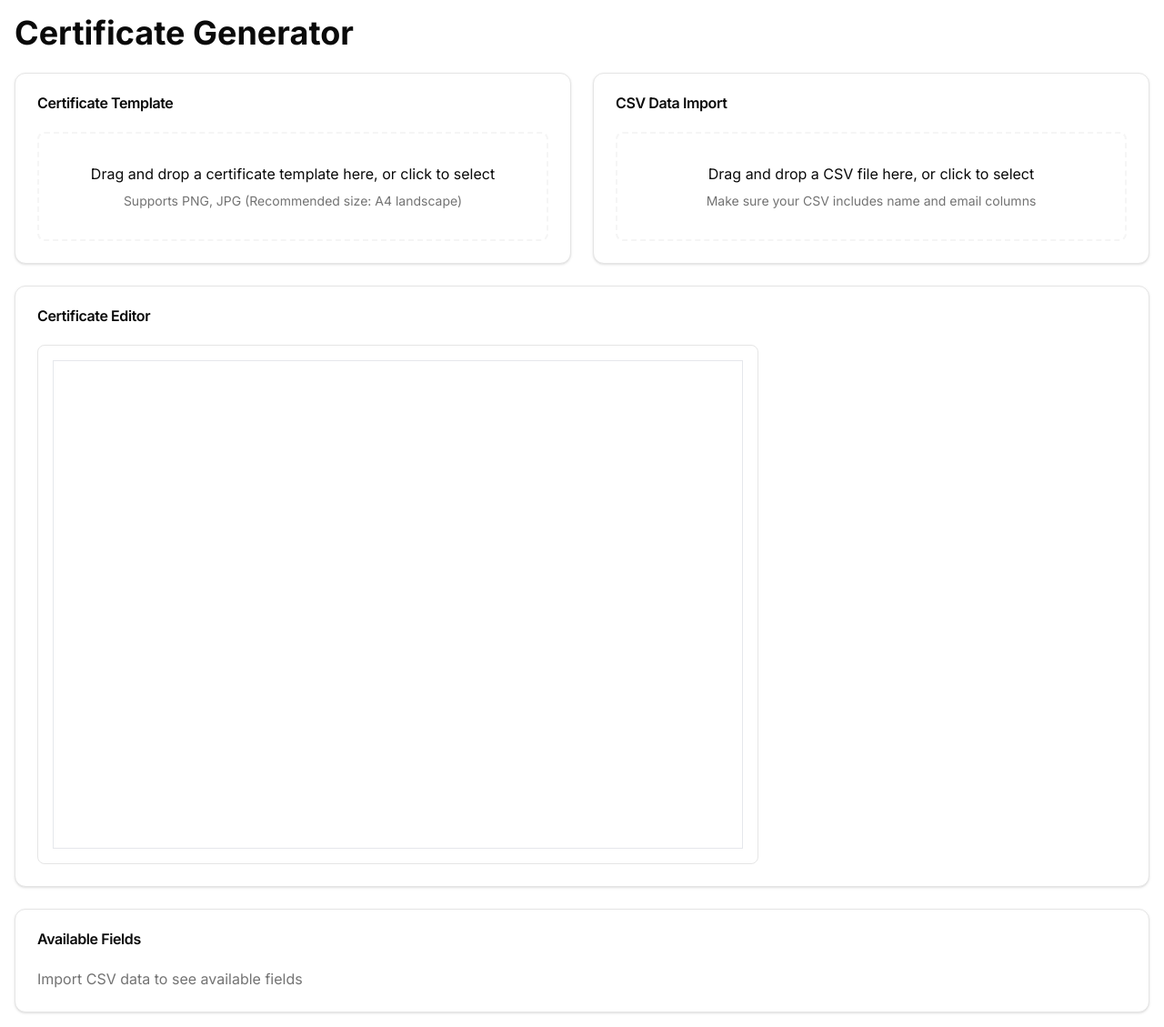
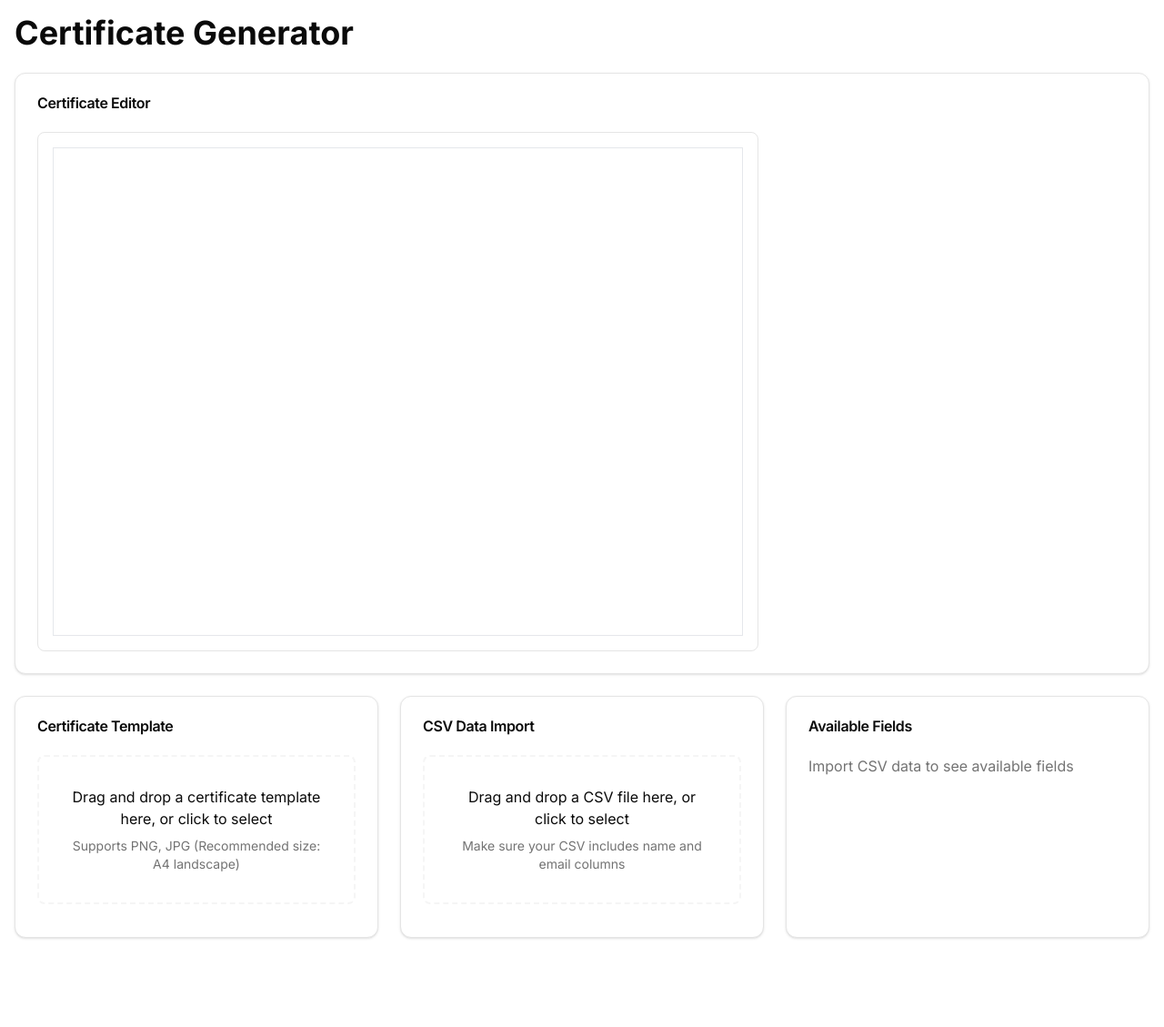
Before and after one commit to krishna18developer/document-maker, a Next.js app: page / in a window 1280 px wide. Shown: the whole page at 91% size. After the commit the page ends 1047 px from the top, so only its background shows below. Built offline with nearby package versions, Linux system fonts and the light colour scheme.

Commit message:
Popluation working !!

```diff
--- a/src/app/page.tsx
+++ b/src/app/page.tsx
@@ -14,26 +14,6 @@ export default function Home() {
           <h1 className="text-4xl font-bold">Certificate Generator</h1>
         </div>
 
-        <div className="grid grid-cols-1 md:grid-cols-2 gap-6">
-          <Card>
-            <CardHeader>
-              <CardTitle>Certificate Template</CardTitle>
-            </CardHeader>
-            <CardContent>
-              <CertificateUploader />
-            </CardContent>
-          </Card>
-
-          <Card>
-            <CardHeader>
-              <CardTitle>CSV Data Import</CardTitle>
-            </CardHeader>
-            <CardContent>
-              <CSVUploader />
-            </CardContent>
-          </Card>
-        </div>
-
         <Card>
           <CardHeader>
             <CardTitle>Certificate Editor</CardTitle>
@@ -43,17 +23,37 @@ export default function Home() {
           </CardContent>
         </Card>
 
+        <div className="grid grid-cols-1 md:grid-cols-3 gap-6">
+          <Card>
+            <CardHeader>
+              <CardTitle>Certificate Template</CardTitle>
+            </CardHeader>
+            <CardContent className="h-[200px]">
+              <CertificateUploader />
+            </CardContent>
+          </Card>
+
+          <Card>
+            <CardHeader>
+              <CardTitle>CSV Data Import</CardTitle>
+            </CardHeader>
+            <CardContent className="h-[200px] overflow-auto">
+              <CSVUploader />
+            </CardContent>
+          </Card>
+
           <Card>
             <CardHeader>
               <CardTitle>Available Fields</CardTitle>
             </CardHeader>
-          <CardContent>
+            <CardContent className="h-[200px] overflow-auto">
               <div className="space-y-4">
                 <CSVFieldSelector />
                 <PreviewSelector />
               </div>
             </CardContent>
           </Card>
+        </div>
       </main>
     </CertificateProvider>
   );
--- a/src/components/csv/csv-uploader.tsx
+++ b/src/components/csv/csv-uploader.tsx
@@ -1,20 +1,15 @@
 "use client";
 
-import { useCallback, useState } from "react";
+import { useCallback } from "react";
 import { useDropzone } from "react-dropzone";
-import { Button } from "@/components/ui/button";
 import { cn } from "@/lib/utils";
+import { useCertificate } from "@/context/certificate-context";
 import { Table, TableBody, TableCell, TableHead, TableHeader, TableRow } from "@/components/ui/table";
 
-type CSVData = {
-  headers: string[];
-  rows: string[][];
-};
+export function CSVUploader() {
+  const { csvData, setCsvData } = useCertificate();
 
-export function CSVUploader() {
-  const [csvData, setCsvData] = useState<CSVData | null>(null);
-
-  const parseCSV = (text: string): CSVData => {
+  const parseCSV = (text: string) => {
     const lines = text.split('\n');
     const headers = lines[0].split(',').map(header => header.trim());
     const rows = lines.slice(1)
@@ -35,7 +30,7 @@ export function CSVUploader() {
       };
       reader.readAsText(file);
     }
-  }, []);
+  }, [setCsvData]);
 
   const { getRootProps, getInputProps, isDragActive } = useDropzone({
     onDrop,
```
Lines whose indentation alone changed are shown as unchanged.
